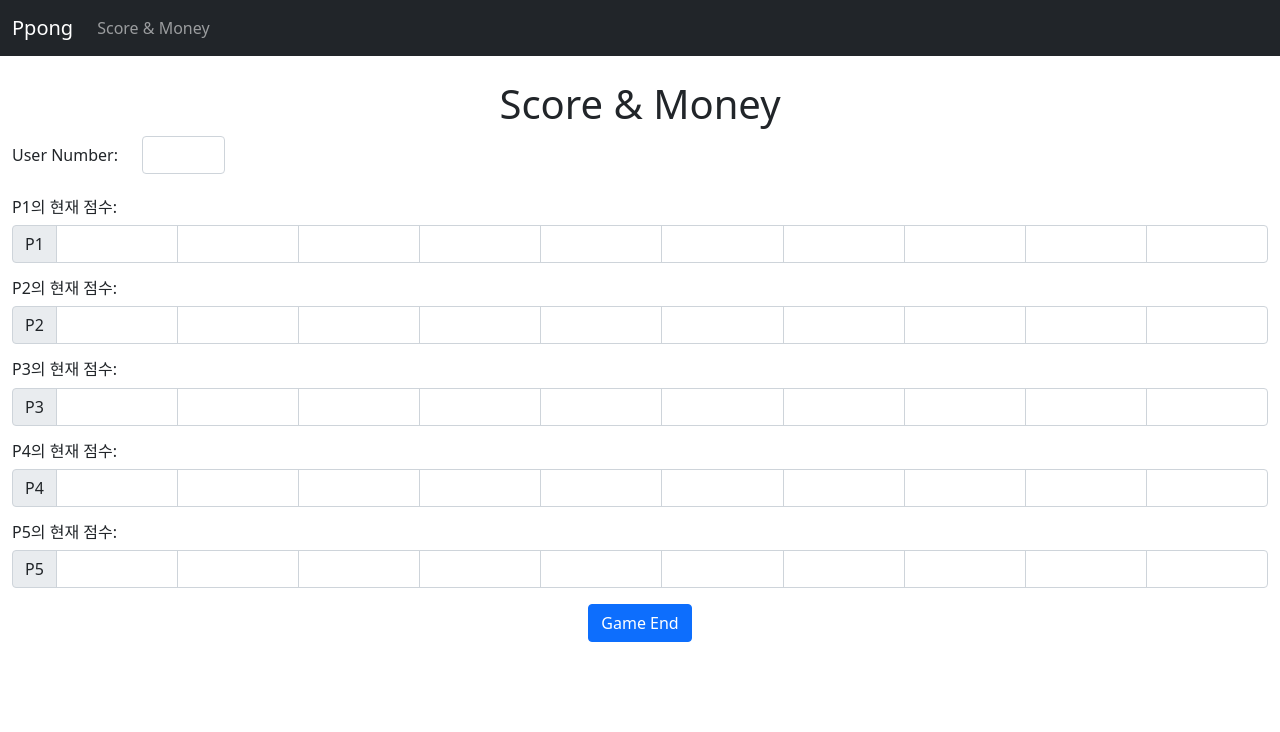
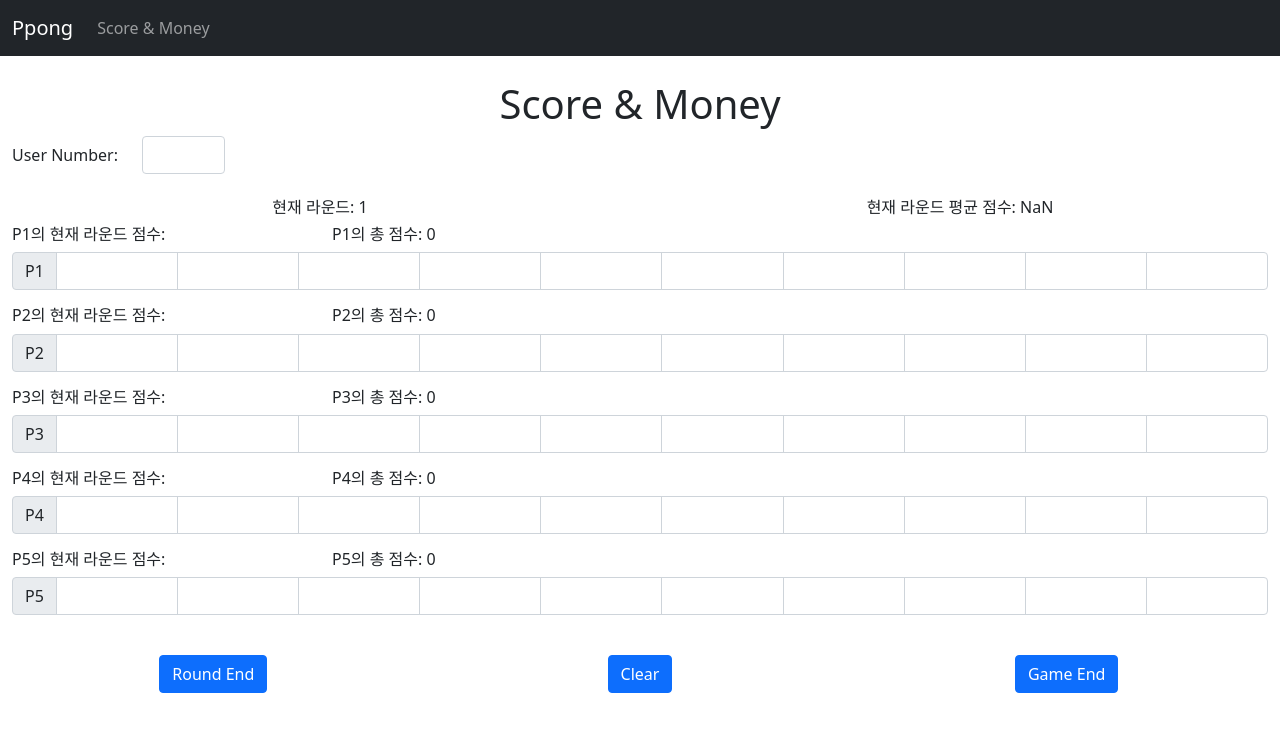
Before and after one commit to ingeun92/ppong-v2, a Next.js app: page / in a window 1280 px wide. Shown: the top 732 px of the page. Built offline with nearby package versions, Linux system fonts and the light colour scheme.

Commit message:
[08/13] Update index.tsx

```diff
--- a/pages/index.tsx
+++ b/pages/index.tsx
@@ -11,23 +11,52 @@ import {
 } from "react-bootstrap";
 
 export default function Score() {
-  const [userNum, setUsernum] = useState("");
-  const [sumScore, setSumscore] = useState<Array<string>>(["", "", "", "", ""]);
-  const [money, setMoney] = useState<Array<string>>([]);
+  const [userNum, setUserNum] = useState("");
+  const [roundScore, setRoundScore] = useState<Array<number>>([0, 0, 0, 0, 0]);
+  const [gameScore, setGameScore] = useState<Array<number>>([0, 0, 0, 0, 0]);
+  const [viewAvg, setViewAvg] = useState(0);
+  const [money, setMoney] = useState<Array<number>>([]);
+  const [round, setRound] = useState(1);
 
-  const handleClick = () => {
-    const allScore = sumScore.reduce((x, y) => String(Number(x) + Number(y)));
-    const avgScore = Math.round(Number(allScore) / Number(userNum));
-    console.log("avgScore: ", avgScore);
-    let tmp = [];
+  const [signal, setSignal] = useState(0);
+
+  useEffect(() => {
+    const allRoundScore = roundScore.reduce((x, y) => x + y);
+    const avgRoundScore = allRoundScore / Number(userNum);
+    const viewAvg = Math.round(avgRoundScore);
+    setViewAvg(viewAvg);
+  }, [roundScore, userNum, viewAvg]);
+
+  const handleRoundClick = () => {
+    let tmp = [...gameScore];
 
     for (let i = 0; i < Number(userNum); i++) {
-      let subScore = avgScore - Number(sumScore[i]);
-      console.log("subScore", i, ": ", subScore);
-      tmp[i] = String(subScore * 200);
+      tmp[i] += roundScore[i];
     }
+    setGameScore(tmp);
 
+    setRound(round + 1);
+  };
+
+  const handleGameClick = () => {
+    let tmp = [];
+    const allGameScore = gameScore.reduce((x, y) => x + y);
+    const avgGameScore = allGameScore / Number(userNum);
+
+    for (let i = 0; i < Number(userNum); i++) {
+      const subScore = avgGameScore - gameScore[i];
+      tmp[i] = Math.round((subScore * 200) / 100) * 100;
+    }
     setMoney(tmp);
+
+    setRound(1);
+    setGameScore([0, 0, 0, 0, 0]);
+    setSignal(0);
+  };
+
+  const handleClearClick = () => {
+    setSignal(signal + 1);
+    setRoundScore([0, 0, 0, 0, 0]);
   };
 
   const moneyList = money.map((money, index) => (
@@ -38,8 +67,8 @@ export default function Score() {
     </Col>
   ));
 
-  const handleChange = (e: any) => {
-    setUsernum(e.target.value);
+  const handleUserChange = (e: any) => {
+    setUserNum(e.target.value);
   };
 
   return (
@@ -72,23 +101,71 @@ export default function Score() {
         </Col>
         <Col sm lg="1">
           <InputGroup>
-            <FormControl value={userNum} onChange={handleChange} />
+            <FormControl value={userNum} onChange={handleUserChange} />
           </InputGroup>
         </Col>
       </Row>
 
       <br />
 
-      <InputForm row_num="1" sumScore={sumScore} setSumscore={setSumscore} />
-      <InputForm row_num="2" sumScore={sumScore} setSumscore={setSumscore} />
-      <InputForm row_num="3" sumScore={sumScore} setSumscore={setSumscore} />
-      <InputForm row_num="4" sumScore={sumScore} setSumscore={setSumscore} />
-      <InputForm row_num="5" sumScore={sumScore} setSumscore={setSumscore} />
+      <Row>
+        <Col>
+          <h6 className="text-center">현재 라운드: {round}</h6>
+        </Col>
+        <Col>
+          <h6 className="text-center">현재 라운드 평균 점수: {viewAvg}</h6>
+        </Col>
+      </Row>
+
+      <InputForm
+        row_num="1"
+        roundScore={roundScore}
+        setRoundScore={setRoundScore}
+        gameScore={gameScore[0]}
+        signal={signal}
+      />
+      <InputForm
+        row_num="2"
+        roundScore={roundScore}
+        setRoundScore={setRoundScore}
+        gameScore={gameScore[1]}
+        signal={signal}
+      />
+      <InputForm
+        row_num="3"
+        roundScore={roundScore}
+        setRoundScore={setRoundScore}
+        gameScore={gameScore[2]}
+        signal={signal}
+      />
+      <InputForm
+        row_num="4"
+        roundScore={roundScore}
+        setRoundScore={setRoundScore}
+        gameScore={gameScore[3]}
+        signal={signal}
+      />
+      <InputForm
+        row_num="5"
+        roundScore={roundScore}
+        setRoundScore={setRoundScore}
+        gameScore={gameScore[4]}
+        signal={signal}
+      />
 
       <Row>{moneyList}</Row>
+
+      <br />
+
       <Row>
         <Col className="d-flex justify-content-center">
-          <Button onClick={handleClick}>Game End</Button>
+          <Button onClick={handleRoundClick}>Round End</Button>
+        </Col>
+        <Col className="d-flex justify-content-center">
+          <Button onClick={handleClearClick}>Clear</Button>
+        </Col>
+        <Col className="d-flex justify-content-center">
+          <Button onClick={handleGameClick}>Game End</Button>
         </Col>
       </Row>
     </Container>
@@ -117,17 +194,30 @@ function InputForm(props: any) {
   };
 
   useEffect(() => {
-    let tmp = [...props.sumScore];
-    tmp[Number(props.row_num) - 1] = sum;
-    props.setSumscore(tmp);
+    let tmp = [...props.roundScore];
+    tmp[Number(props.row_num) - 1] = Number(sum);
+    props.setRoundScore(tmp);
     // eslint-disable-next-line react-hooks/exhaustive-deps
   }, [sum]);
 
+  useEffect(() => {
+    const tmp = [...Array(10)].map((_, i) => "");
+    setScore(tmp);
+    setSum("");
+  }, [props.signal]);
+
   return (
     <Row>
-      <h6>
-        P{props.row_num}의 현재 점수: {sum}
-      </h6>
+      <Col md="3">
+        <h6>
+          P{props.row_num}의 현재 라운드 점수: {sum}
+        </h6>
+      </Col>
+      <Col md="auto">
+        <h6>
+          P{props.row_num}의 총 점수: {props.gameScore}
+        </h6>
+      </Col>
       <InputGroup className="mb-3">
         <InputGroup.Text>P{props.row_num}</InputGroup.Text>
         <FormControl value={score[0]} onChange={(e) => HandleChange(e, 0)} />
```
